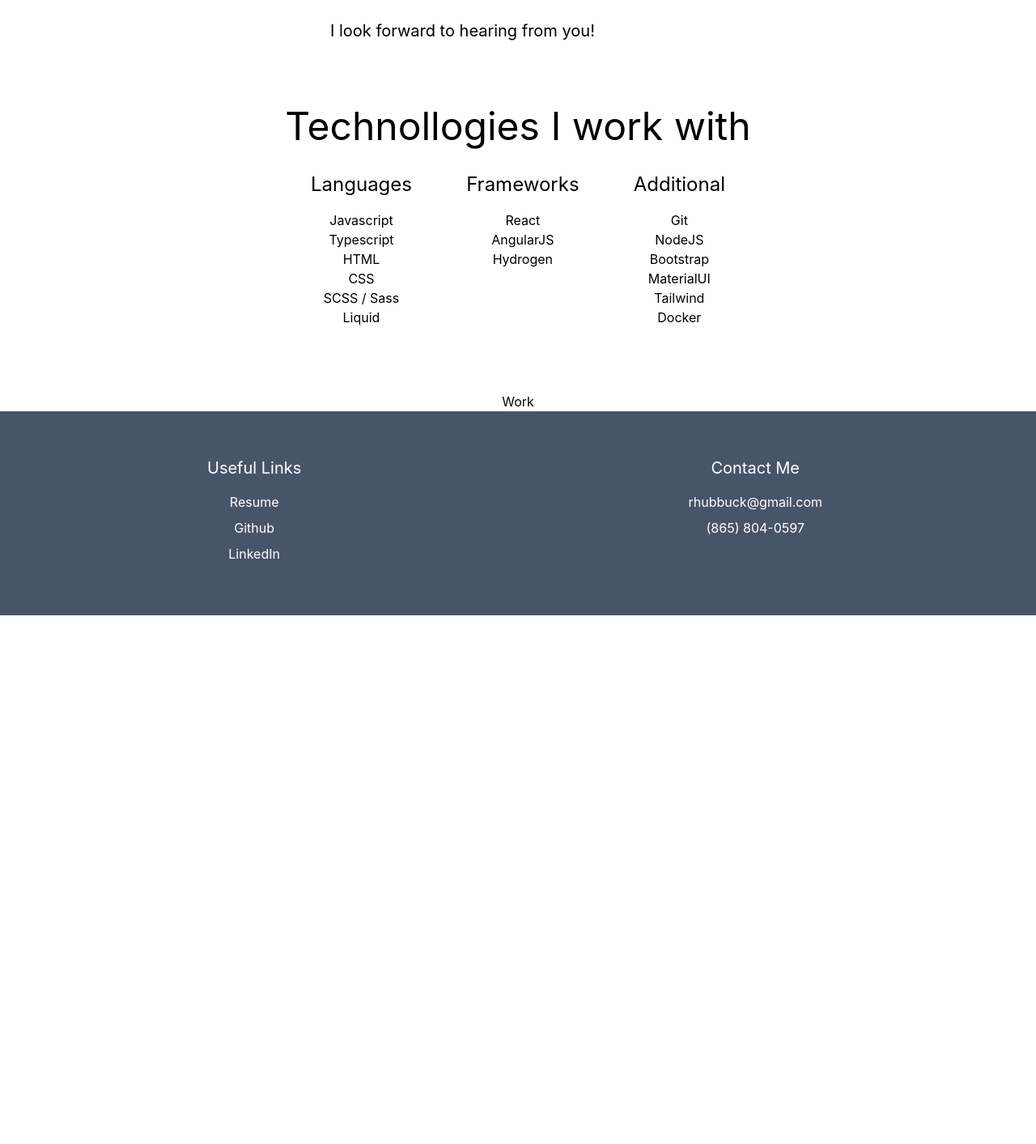
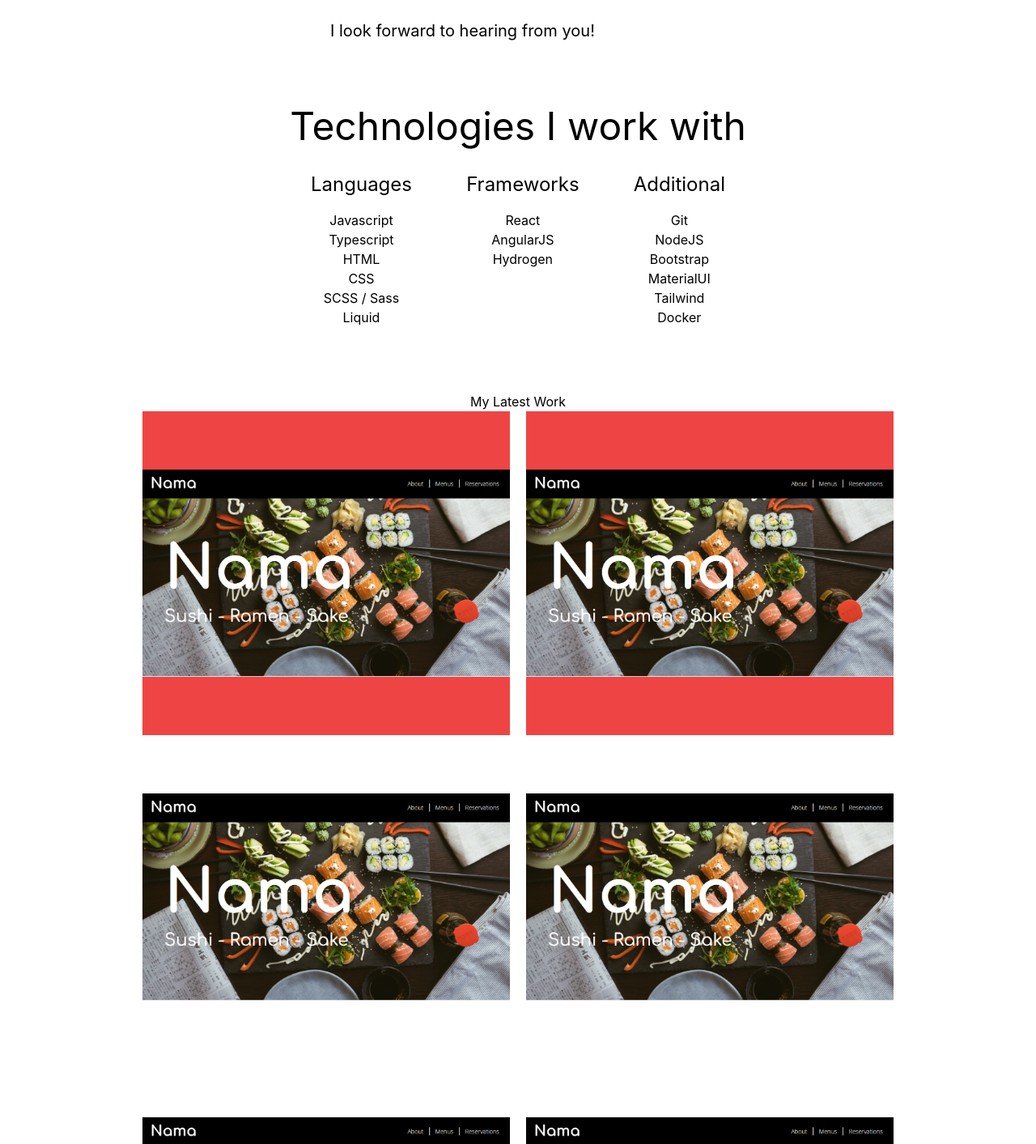
Before and after one commit to rhubbuck/react-portfolio, a React (Create React App) app in the folder react-portfolio/: page / in a window 1280 px wide. Shown: the part 1100-2513 px from the top of the page at 81% size. Before the commit the page ends 1860 px from the top, so only its background shows below. Built offline with nearby package versions, Linux system fonts and the light colour scheme.

Commit message:
work section layout

```diff
--- a/react-portfolio/src/Skills.js
+++ b/react-portfolio/src/Skills.js
@@ -3,7 +3,7 @@
 const Skills = () => {
   return (
     <div className='my-20'>
-        <h2 className='text-5xl'>Technollogies I work with</h2>
+        <h2 className='text-5xl'>Technologies I work with</h2>
         <div className='flex flex-row justify-between mx-96 mt-8'>
             <ul>
                 <header className='text-2xl mb-4'>Languages</header>
--- a/react-portfolio/src/Work.js
+++ b/react-portfolio/src/Work.js
@@ -1,8 +1,20 @@
-import React from 'react'
+import React from 'react';
+import './index.css';
+import Nama from './images/logo192.png';
 
 const Work = () => {
   return (
-    <div>Work</div>
+    <div>
+        <header>My Latest Work</header>
+        <div className='grid grid-cols-2 mx-44 gap-x-5'>
+            <div className='h-9 bg-red-500 work-image'></div>
+            <div className='h-9 bg-red-500 work-image'></div>
+            <div className='h-9 work-image cursor-pointer'></div>
+            <div className='h-9 work-image cursor-pointer'></div>
+            <div className='h-9 work-image cursor-pointer'></div>
+            <div className='h-9 work-image cursor-pointer'></div>
+        </div>
+    </div>
   )
 }
 
--- a/react-portfolio/src/index.css
+++ b/react-portfolio/src/index.css
@@ -15,3 +15,12 @@
   font-family: source-code-pro, Menlo, Monaco, Consolas, 'Courier New',
     monospace;
 }
+
+.work-image {
+  height: 400px;
+  width: 100%;
+  background-image: url(./images/nama1.png);
+  background-position: center;
+  background-size: contain;
+  background-repeat: no-repeat;
+}
```
Also changed, not shown: react-portfolio/src/images/logo192.png (renamed from react-portfolio/public/logo192.png), react-portfolio/src/images/nama1.png (added).
